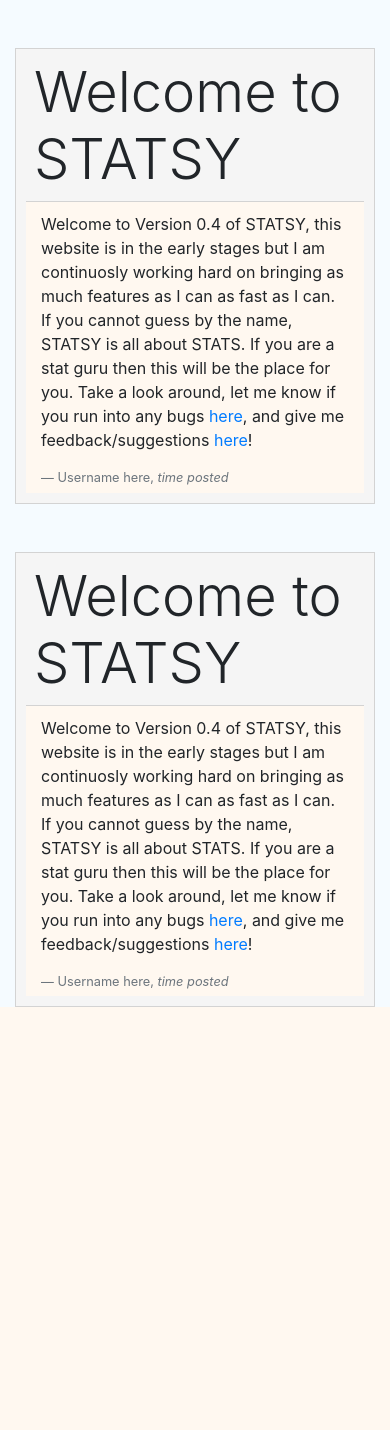
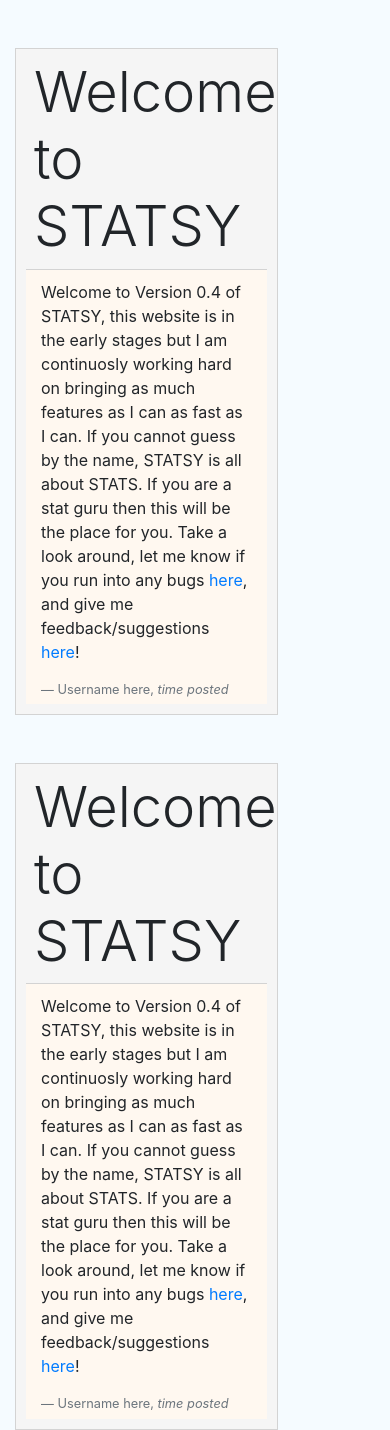
Before and after one commit to RippyTheGator/statsy, a Django app: page / in a window 390 px wide. Shown: the part 57-1487 px from the top of the page. Before the commit the page ends 1064 px from the top, so only its background shows below. Run offline with Django 3.2, Linux system fonts and the light colour scheme; data that the repository does not hold is empty; some libraries are stand-ins or nearby versions.

Commit message:
minor changes to css

```diff
--- a/stats/templates/stats/index.html
+++ b/stats/templates/stats/index.html
@@ -59,11 +59,11 @@
 
       <div class="container">
         <div class="row">
-        <div class="col-md-9">
+        <div class="col-9">
             {% block content %}
             {% endblock %}
         </div>
-        <div id="desktop-content" class="col-md-3">
+        <div id="desktop-content" class="col-3">
             <div class="content mt-5">
                 <h5>Navigation</h5>
                 <div class="content-article">
```
